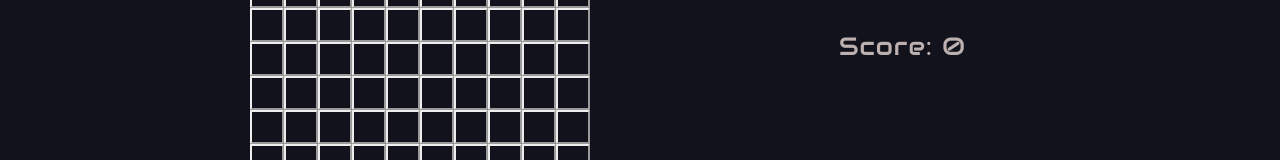
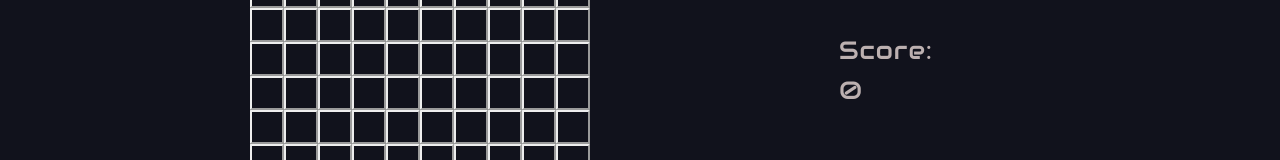
Before and after one commit to adelmalek/react-game-tetris, a React (Create React App) app: page / in a window 1280 px wide. Shown: the part 330-490 px from the top of the page. Built offline with nearby package versions, Linux system fonts and the light colour scheme.

Commit message:
score component

```diff
--- a/src/Components/Score/Score.css
+++ b/src/Components/Score/Score.css
@@ -2,6 +2,7 @@
     grid-area: score;
     font-size: 20px;
     letter-spacing: 1px;
+    line-height: 40px;
 }
 
 @media screen and (min-width: 768px) {
--- a/src/Components/Score/Score.jsx
+++ b/src/Components/Score/Score.jsx
@@ -4,7 +4,10 @@ import './Score.css';
 export default class Score extends Component {
   render() {
     return (
-      <div className='score'>Score: {this.props.score}</div>
+      <div className='score'>
+        Score:
+        <div>{this.props.score}</div>
+      </div>
     )
   }
 }
```
Also changed, not shown: src/logo.svg (deleted), 1 other file (tests, documents, lock files or other folders).
